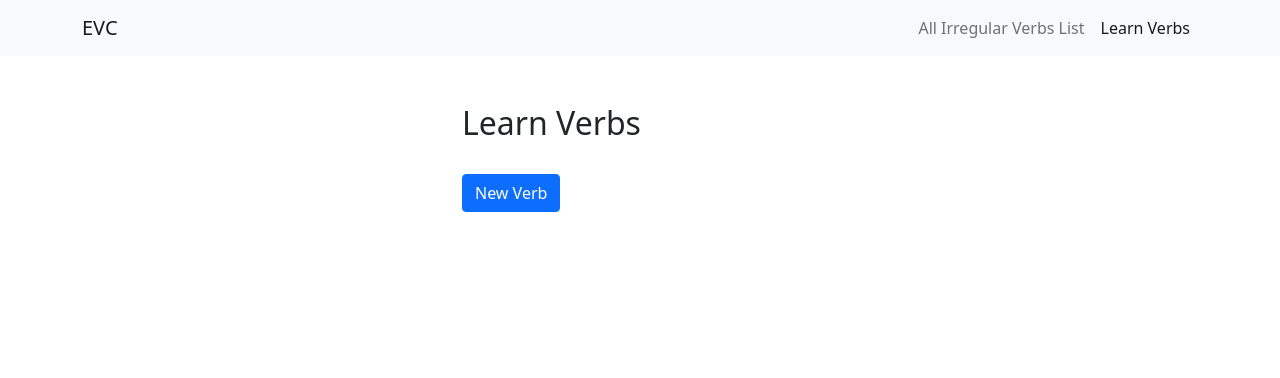
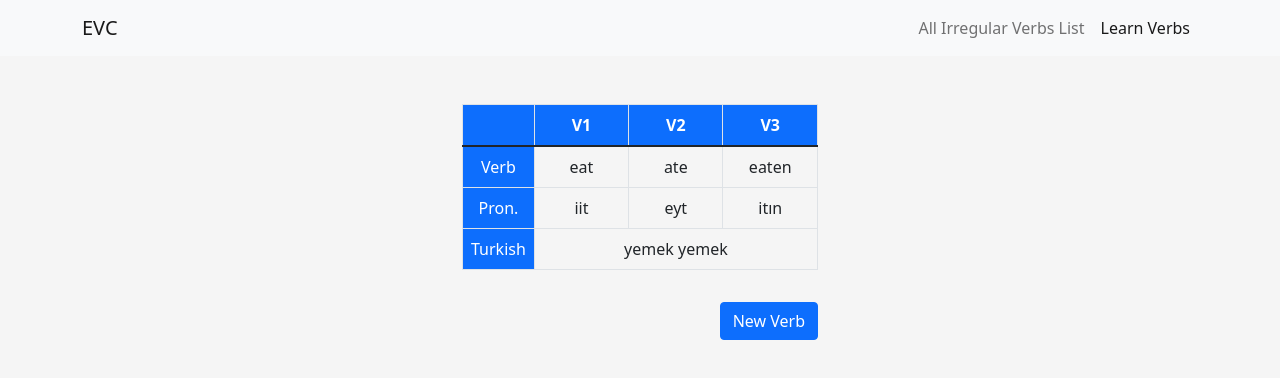
Before and after one commit to huseyintkt/english-verb-conjugations, a plain HTML site: page learn-verbs.html in a window 1280 px wide. Drawn offline with nearby package versions, Linux system fonts and the light colour scheme.

Commit message:
Learn verbs page completed

```diff
--- a/css/main.css
+++ b/css/main.css
@@ -0,0 +1,11 @@
+body {
+    background-color: #f5f5f5;
+}
+
+.learn-verbs .first-title-width {
+    width: 70px;
+}
+
+.learn-verbs .title-width {
+    width: 95px;
+}
--- a/js/database.js
+++ b/js/database.js
@@ -14,7 +14,7 @@ let verbList = [
         verb2Name: 'was/were',
         verb2Pronunciation: 'vaz/vör',
         verb3Name: 'been',
-        verb3Pronunciation: 'biim',
+        verb3Pronunciation: 'biin',
         verbTurkish: 'olmak',
     },
     {
--- a/js/functions.js
+++ b/js/functions.js
@@ -1,3 +1,28 @@
 function getElementById(pId) {
     return document.getElementById(pId);
 }
+
+function getRandomNumber(pLength) {
+    return Math.floor(Math.random() * pLength);
+}
+
+function getNewVerb(pRandomNumber) {
+    return `
+        <tr>
+            <td class="bg-primary text-white">Verb</td>
+            <td>${verbList[pRandomNumber].verb1Name}</td>
+            <td>${verbList[pRandomNumber].verb2Name}</td>
+            <td>${verbList[pRandomNumber].verb3Name}</td>
+        </tr>
+        <tr>
+            <td class="bg-primary text-white">Pron.</td>
+            <td>${verbList[pRandomNumber].verb1Pronunciation}</td>
+            <td>${verbList[pRandomNumber].verb2Pronunciation}</td>
+            <td>${verbList[pRandomNumber].verb3Pronunciation}</td>
+        </tr>
+        <tr>
+            <td class="bg-primary text-white">Turkish</td>
+            <td colspan="3">${verbList[pRandomNumber].verbTurkish}</td>
+        </tr>
+    `;
+}
--- a/js/index.js
+++ b/js/index.js
@@ -7,10 +7,10 @@ allIrregularVerbsContainer.innerHTML = verbList
         return `
     <tr>
         <th>${verb.verb1Name}</th>
+        <td>${verb.verb2Name}</td>
+        <td>${verb.verb3Name}</td>
         <td>${verb.verb1Pronunciation}</td>
-        <td>${verb.verb2Name}</td>
         <td>${verb.verb2Pronunciation}</td>
-        <td>${verb.verb3Name}</td>
         <td>${verb.verb3Pronunciation}</td>
         <td>${verb.verbTurkish}</td>
     </tr>
--- a/js/learn-verbs.js
+++ b/js/learn-verbs.js
@@ -0,0 +1,11 @@
+let learnVerbsContainer = getElementById('learn-verbs-container');
+let btnNewVerb = getElementById('new-verb');
+
+let randomNumber = getRandomNumber(verbList.length);
+
+learnVerbsContainer.innerHTML = getNewVerb(randomNumber);
+
+btnNewVerb.addEventListener('click', function () {
+    let randomNumber = getRandomNumber(verbList.length);
+    learnVerbsContainer.innerHTML = getNewVerb(randomNumber);
+});
--- a/learn-verbs.html
+++ b/learn-verbs.html
@@ -57,13 +57,34 @@
         <!-- MAIN START -->
         <main>
             <div class="container">
-                <div class="row">
+                <div class="row mt-5">
                     <div class="col-4 mx-auto">
-                        <h2 class="mt-5 mb-3">Learn Verbs</h2>
-                        <button id="new-verb" class="btn btn-primary my-3">
-                            New Verb
-                        </button>
-                        <ul id="learn-verbs-container" class="list-group"></ul>
+                        <div class="learn-verbs">
+                            <table
+                                class="
+                                    table table-bordered table-hover
+                                    text-center
+                                "
+                            >
+                                <thead class="bg-primary text-white">
+                                    <tr>
+                                        <th class="first-title-width"></th>
+                                        <th class="title-width">V1</th>
+                                        <th class="title-width">V2</th>
+                                        <th class="title-width">V3</th>
+                                    </tr>
+                                </thead>
+                                <tbody id="learn-verbs-container"></tbody>
+                            </table>
+                            <div>
+                                <button
+                                    id="new-verb"
+                                    class="btn btn-primary my-3 float-end"
+                                >
+                                    New Verb
+                                </button>
+                            </div>
+                        </div>
                     </div>
                 </div>
             </div>
```
Also changed, not shown: index.html (+4 -4 lines).
